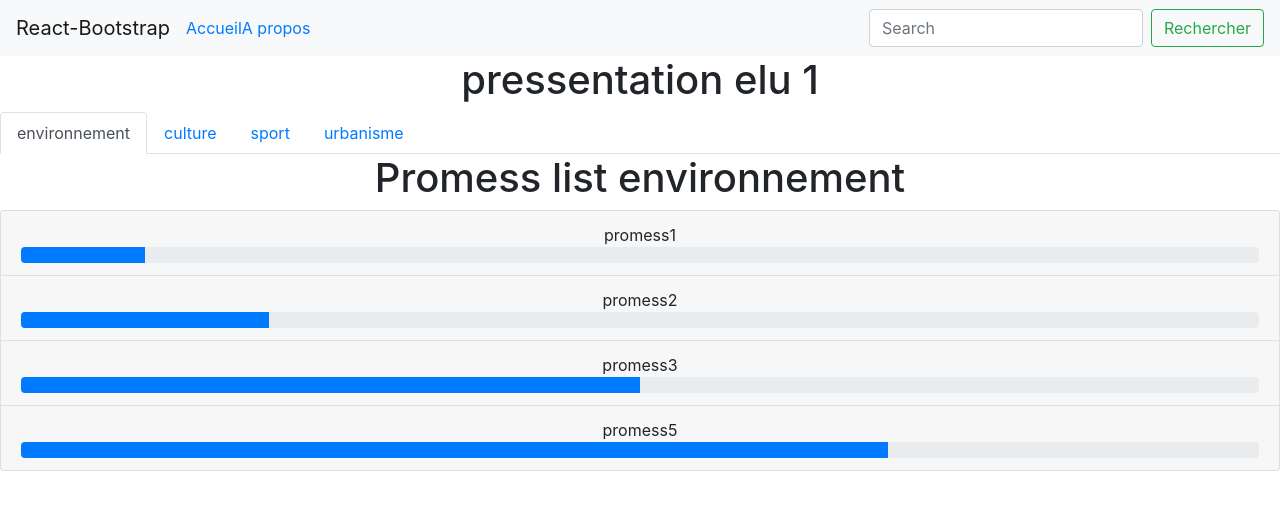
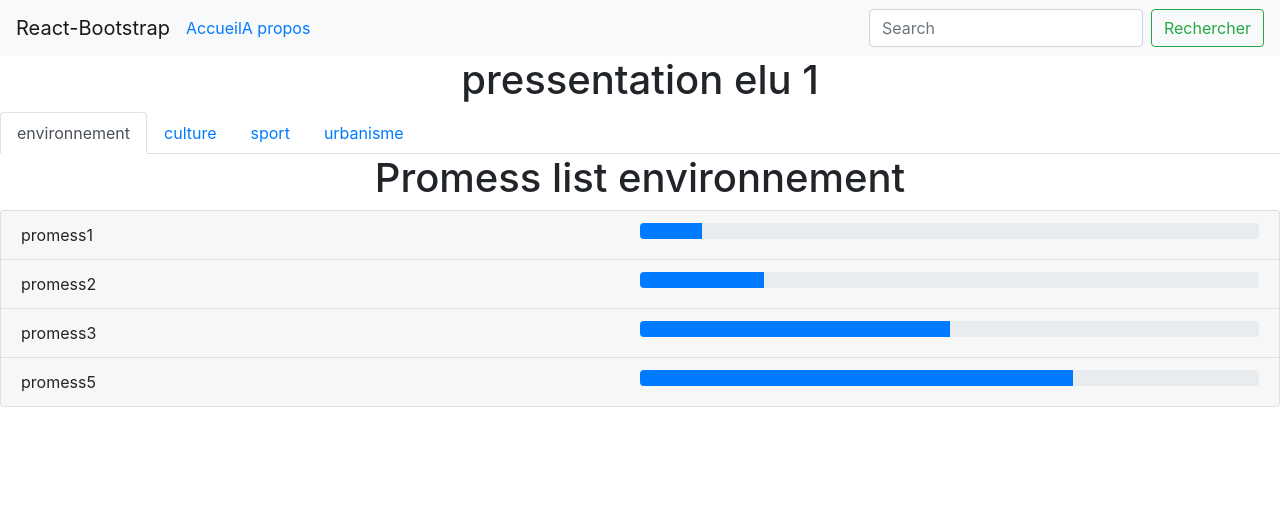
Before and after one commit to BorisLeMeec/SuiviProgrammeFront, a React (Create React App) app: page /elected/1 in a window 1280 px wide. Shown: the top 510 px of the page. Built offline with nearby package versions, Linux system fonts and the light colour scheme.

Commit message:
add some style

```diff
--- a/src/PromessList/Views/PromessList.js
+++ b/src/PromessList/Views/PromessList.js
@@ -1,5 +1,6 @@
 import React from "react";
 import { Accordion, Card, ProgressBar } from "react-bootstrap";
+import './PromessList.scss'
 
 // First we create our class
 export default class PromessList extends React.Component {
@@ -28,14 +29,14 @@ export default class PromessList extends React.Component {
 
   render() {
     return (
-      <div>
+      <div class="promess-list">
         <h1>Promess list {this.props.categorie}</h1>
         <Accordion>
           {this.state.categories &&
             this.state.categories.map((categorie) => (
               <Card key={categorie.name}>
                 <Accordion.Toggle as={Card.Header} eventKey={categorie.name}>
-                  {categorie.name}
+                  <span>{categorie.name}</span>
                   <ProgressBar now={categorie.progress} />
                 </Accordion.Toggle>
                 <Accordion.Collapse eventKey={categorie.name}>
--- /dev/null
+++ b/src/PromessList/Views/PromessList.scss
@@ -0,0 +1,18 @@
+.promess-list {
+    .accordion {
+        .card {
+            .card-header {
+                display: flex;
+                flex-grow: 0;
+                justify-content: space-between;
+                span {
+                    text-align: left;
+                    width: 100%;
+                }
+                .progress {
+                    width: 100%;
+                }
+            }
+        }
+    }
+}
```
